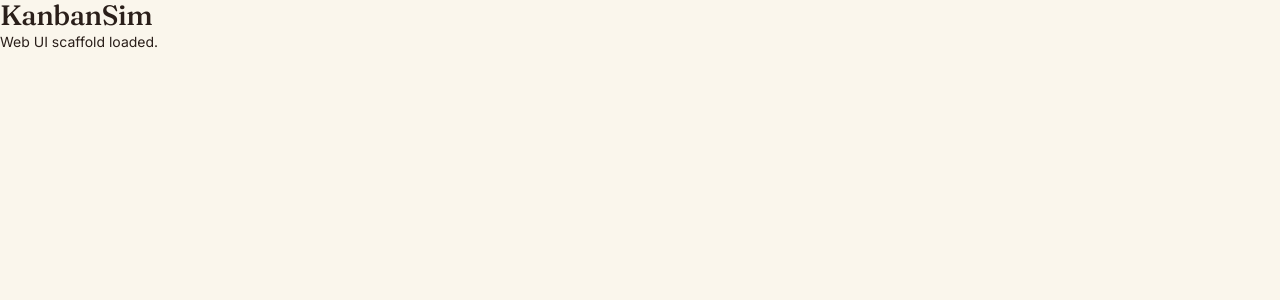
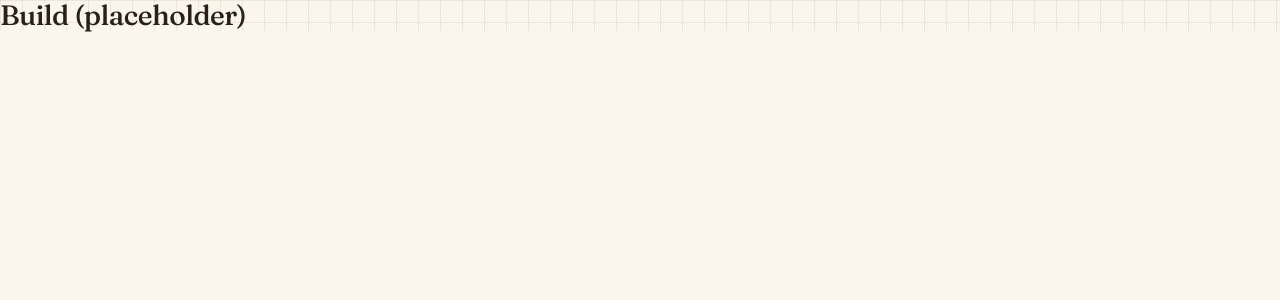
Before and after one commit to christulino/kanbansim, a React (Vite) app in the folder packages/web/: page /#/build in a window 1280 px wide. Shown: the top 300 px of the page. Built offline with nearby package versions, Linux system fonts and the light colour scheme.

Commit message:
feat(web): hashrouter route shell with four placeholder pages
Co-Authored-By: Claude Sonnet 4.6 <noreply@anthropic.com>

```diff
--- a/packages/web/src/App.tsx
+++ b/packages/web/src/App.tsx
@@ -1,8 +1,20 @@
+import { HashRouter, Route, Routes } from "react-router-dom";
+import { Landing } from "./pages/Landing.js";
+import { Build } from "./pages/Build.js";
+import { RunResults } from "./pages/RunResults.js";
+import { Learn } from "./pages/Learn.js";
+
 export function App() {
   return (
-    <div>
-      <h1>KanbanSim</h1>
-      <p>Web UI scaffold loaded.</p>
-    </div>
+    <HashRouter>
+      <Routes>
+        <Route path="/" element={<Landing />} />
+        <Route path="/build" element={<Build />} />
+        <Route path="/run" element={<RunResults />} />
+        <Route path="/results" element={<RunResults />} />
+        <Route path="/learn" element={<Learn />} />
+        <Route path="*" element={<Landing />} />
+      </Routes>
+    </HashRouter>
   );
 }
--- /dev/null
+++ b/packages/web/src/pages/Build.tsx
@@ -0,0 +1,7 @@
+export function Build() {
+  return (
+    <main data-surface="paper">
+      <h1>Build (placeholder)</h1>
+    </main>
+  );
+}
--- /dev/null
+++ b/packages/web/src/pages/Landing.tsx
@@ -0,0 +1,7 @@
+export function Landing() {
+  return (
+    <main data-surface="default">
+      <h1>Landing (placeholder)</h1>
+    </main>
+  );
+}
--- /dev/null
+++ b/packages/web/src/pages/Learn.tsx
@@ -0,0 +1,7 @@
+export function Learn() {
+  return (
+    <main data-surface="default">
+      <h1>Learn (placeholder)</h1>
+    </main>
+  );
+}
--- /dev/null
+++ b/packages/web/src/pages/RunResults.tsx
@@ -0,0 +1,7 @@
+export function RunResults() {
+  return (
+    <main data-surface="paper">
+      <h1>Run / Results (placeholder)</h1>
+    </main>
+  );
+}
```
Also changed, not shown: 1 other file (tests, documents, lock files or other folders).
